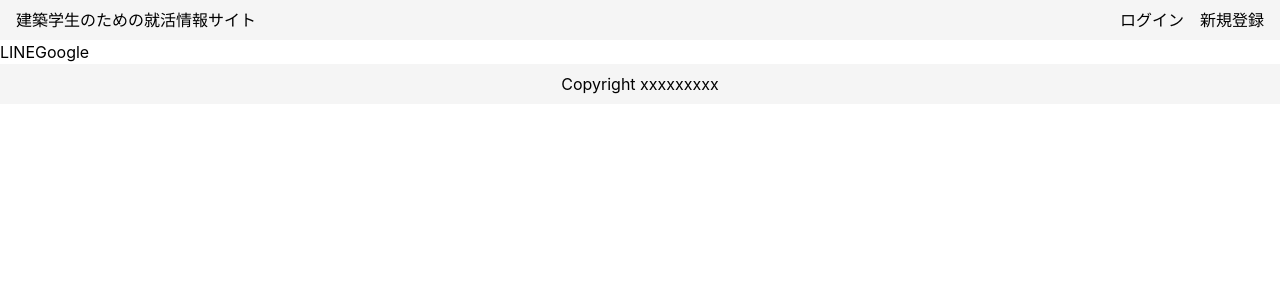
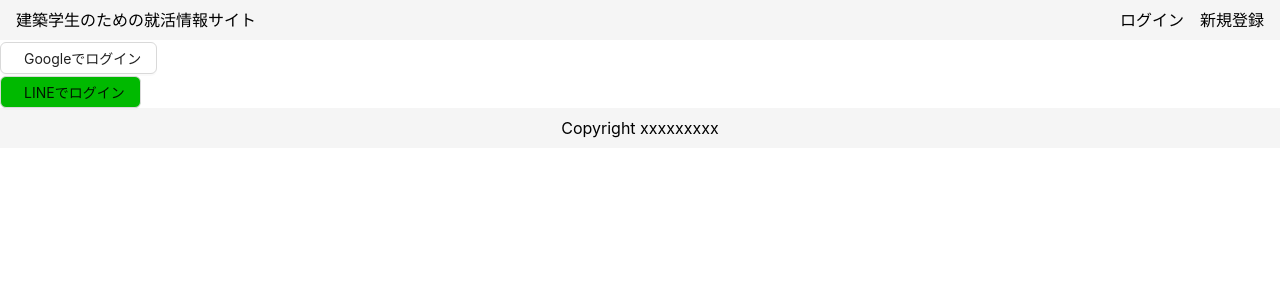
Before and after one commit to jazzybruno/ARCHI-NAVI, a Next.js app: page /sample/social in a window 1280 px wide. Shown: the top 300 px of the page. Built offline with nearby package versions, Linux system fonts and the light colour scheme; no server answers.

Commit message:
social media button

```diff
--- a/src/pages/sample/social.tsx
+++ b/src/pages/sample/social.tsx
@@ -1,3 +1,4 @@
+import { Button } from 'antd'
 import type { NextPageWithLayout } from 'next'
 import { useRouter } from 'next/router'
 import { MainLayout } from 'layouts/main'
@@ -11,9 +12,45 @@ const SocialPage: NextPageWithLayout = () => {
   }
 
   return (
-    <div>
-      <button onClick={() => signin('line')}>LINE</button>
-      <button onClick={() => signin('google')}>Google</button>
+    <div className='flex items-center justify-center'>
+      <div>
+        <div>
+          <Button
+            className="bg-red-500 p-2 font-semibold text-white inline-flex items-center space-x-2 rounded"
+            onClick={() => signin('google')}
+          >
+            <svg xmlns="http://www.w3.org/2000/svg" aria-hidden="true" role="img" className="w-5" preserveAspectRatio="xMidYMid meet" viewBox="0 0 24 24">
+              <g fill="none">
+                <path
+                  fillRule="evenodd"
+                  clipRule="evenodd"
+                  d="M12 0C5.372 0 0 5.373 0 12s5.372 12 12 12c6.627 0 12-5.373 12-12S18.627 0 12 0zm.14 19.018c-3.868 0-7-3.14-7-7.018c0-3.878 3.132-7.018 7-7.018c1.89 0 3.47.697 4.682 1.829l-1.974 1.978v-.004c-.735-.702-1.667-1.062-2.708-1.062c-2.31 0-4.187 1.956-4.187 4.273c0 2.315 1.877 4.277 4.187 4.277c2.096 0 3.522-1.202 3.816-2.852H12.14v-2.737h6.585c.088.47.135.96.135 1.474c0 4.01-2.677 6.86-6.72 6.86z"
+                  fill="currentColor"
+                />
+              </g>
+            </svg>
+            Googleでログイン
+          </Button>
+        </div>
+        <div>
+          <Button
+            className="bg-green-500 p-2 font-semibold text-white inline-flex items-center space-x-2 rounded"
+            style={{ 'backgroundColor': '#00b900' }}
+            onClick={() => signin('line')}
+          >
+            <svg xmlns="http://www.w3.org/2000/svg" aria-hidden="true" role="img" className="w-5" preserveAspectRatio="xMidYMid meet" viewBox="0 0 24 24">
+              <g fill="none">
+                <path fill={'#FFF'} d="M103.5,54.72c0-19.55-19.6-35.45-43.7-35.45S16.11,35.17,16.11,54.72c0,17.53,15.55,32.21,36.54,35,1.43.31,3.36.94,3.85,2.16a8.93,8.93,0,0,1,.14,4L56,99.55c-.19,1.1-.88,4.32,3.78,2.35S85,87.09,94.13,76.54h0c6.33-7,9.37-14,9.37-21.82" />
+                <path fill={'#00b900'} d="M50.93,45.28H47.86a.85.85,0,0,0-.85.85v19a.85.85,0,0,0,.85.85h3.07a.85.85,0,0,0,.85-.85v-19a.85.85,0,0,0-.85-.85" />
+                <path fill={'#00b900'} d="M72,45.28H69a.85.85,0,0,0-.85.85V57.44L59.38,45.65l-.06-.08h0l-.05-.05h0l0,0,0,0,0,0,0,0,0,0h0l-.05,0h0l-.05,0h-3.3a.85.85,0,0,0-.85.85v19a.85.85,0,0,0,.85.85h3.06a.86.86,0,0,0,.86-.85V53.86l8.73,11.79a.63.63,0,0,0,.22.21h0l.05,0h0l0,0,0,0h0l.06,0h0A.78.78,0,0,0,69,66H72a.85.85,0,0,0,.85-.85v-19a.85.85,0,0,0-.85-.85" />
+                <path fill={'#00b900'} d="M43.54,61.25H35.21V46.13a.85.85,0,0,0-.85-.85H31.3a.85.85,0,0,0-.85.85v19h0a.87.87,0,0,0,.23.59h0v0a.87.87,0,0,0,.59.23H43.54a.85.85,0,0,0,.85-.85V62.1a.85.85,0,0,0-.85-.85" />
+                <path fill={'#00b900'} d="M89,50a.85.85,0,0,0,.85-.85V46.13a.85.85,0,0,0-.85-.85H76.7a.85.85,0,0,0-.59.24h0v0a.83.83,0,0,0-.24.59h0v19h0a.83.83,0,0,0,.24.59h0a.85.85,0,0,0,.59.24H89a.85.85,0,0,0,.85-.85V62.1a.85.85,0,0,0-.85-.85H80.62V58H89a.85.85,0,0,0,.85-.85V54.11a.85.85,0,0,0-.85-.85H80.62V50Z" />
+              </g>
+            </svg>
+            LINEでログイン
+          </Button>
+        </div>
+      </div>
     </div>
   )
 }
```
